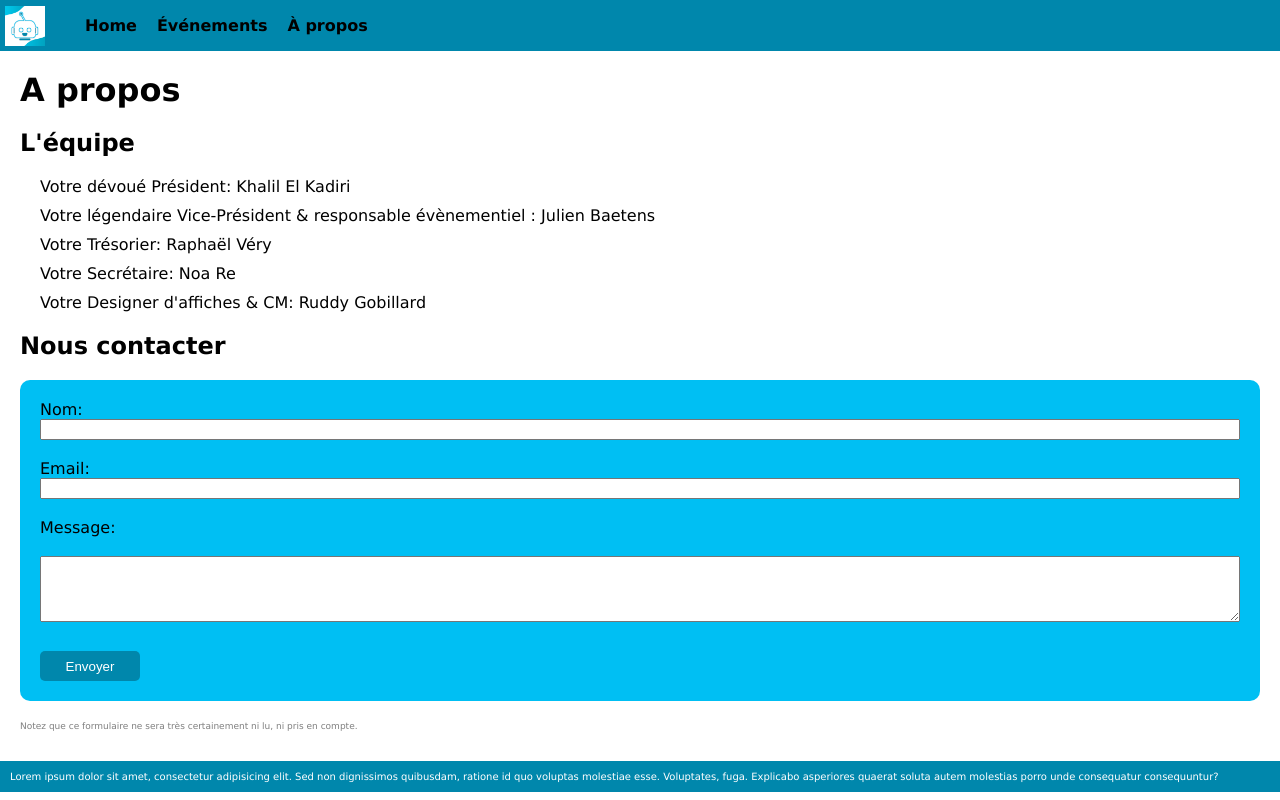
After one commit to gameking773/binharry_website, a PHP site: page /about.php in a window 1280 px wide. The commit adds this page. Run offline with PHP 8.4, Linux system fonts and the light colour scheme.

Commit message:
Feat: Switch about.html à about.php

```diff
--- /dev/null
+++ b/public/about.php
@@ -0,0 +1,44 @@
+<?php
+
+require_once __DIR__ . '/../src/Html/WebPage.php';
+use Html\WebPage as WebPage;
+
+$WebPage = new WebPage("À propos");
+
+$WebPage -> appendContent("<nav class='menu'>
+            <img src='img/logo_binharry.png' alt='Logo du BDE' class='logo'>
+            <ul>
+                <li><a href='index.php'>Home</a></li>
+                <li><a href='events.php'>Événements</a></li>
+                <li><a href='about.php'>À propos</a></li>
+            </ul>
+        </nav>
+
+        <div class='content'>
+            <h1>A propos</h1>
+            <h2>L'équipe</h2>
+            <ul class='team-list'>
+                <li>Votre dévoué Président: Khalil El Kadiri</li>
+                <li>Votre légendaire Vice-Président & responsable évènementiel : Julien Baetens</li>
+                <li>Votre Trésorier: Raphaël Véry</li>
+                <li>Votre Secrétaire: Noa Re</li>
+                <li>Votre Designer d'affiches & CM: Ruddy Gobillard</li>
+            </ul>
+            <h2>Nous contacter</h2>
+            <form action='../php/action.php' method='post'>
+                <label for='name'>Nom:</label>
+                <input type='text' id='name' name='name' required><br>
+                <label for='email'>Email:</label>
+                <input type='email' id='email' name='email' required><br>
+                <label for='message'>Message:</label><br>
+                <textarea id='message' name='message' rows='4' cols='50' required></textarea><br>
+                <input type='submit' value='Envoyer' class='submit-button'>
+            </form>
+            <p class='note'>Notez que ce formulaire ne sera très certainement ni lu, ni pris en compte.</p>
+        </div>
+        <footer>
+            Lorem ipsum dolor sit amet, consectetur adipisicing elit. Sed non dignissimos quibusdam, ratione id quo voluptas molestiae esse. Voluptates, fuga. Explicabo asperiores quaerat soluta autem molestias porro unde consequatur consequuntur?
+        </footer>
+");
+
+echo $WebPage -> toHTML();
--- a/public/events.php
+++ b/public/events.php
@@ -11,7 +11,7 @@ $WebPage -> appendContent("<nav class='menu'>
             <ul>
                 <li><a href='index.php'>Home</a></li>
                 <li><a href='events.php'>Événements</a></li>
-                <li><a href='about.html'>À propos</a></li>
+                <li><a href='about.php'>À propos</a></li>
             </ul>
         </nav>
         <h1>Les évènements organisés par votre BDE</h1>
--- a/public/index.php
+++ b/public/index.php
@@ -11,7 +11,7 @@ $WebPage -> appendContent("<nav class='menu'>
             <ul>
                 <li><a href='index.php'>Home</a></li>
                 <li><a href='events.php'>Événements</a></li>
-                <li><a href='about.html'>À propos</a></li>
+                <li><a href='about.php'>À propos</a></li>
             </ul>
         </nav>
 
```
Also changed, not shown: public/about.html (deleted, +0 -50 lines).
